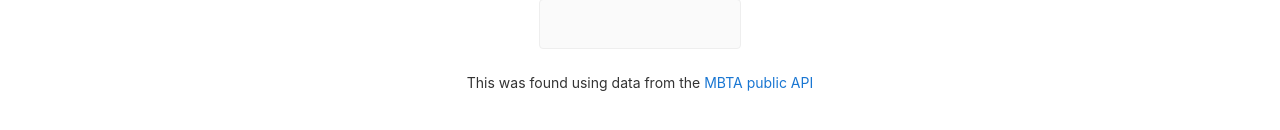
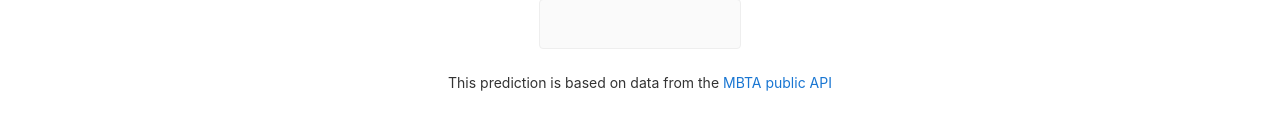
Before and after one commit to vripper/mbta-departures, an Angular app: page / in a window 1280 px wide. Shown: the part 666-796 px from the top of the page. Built offline with nearby package versions, Linux system fonts and the light colour scheme; no server answers.

Commit message:
update footer

```diff
--- a/src/app/app.component.html
+++ b/src/app/app.component.html
@@ -62,7 +62,7 @@
 
   <!-- Footer -->
   <footer>
-      This was found using data from the&nbsp;
+      This prediction is based on data from the&nbsp;
       <a href="https://api-v3.mbta.com/" target="_blank" rel="noopener">  MBTA public API</a>
   </footer>
 
```
